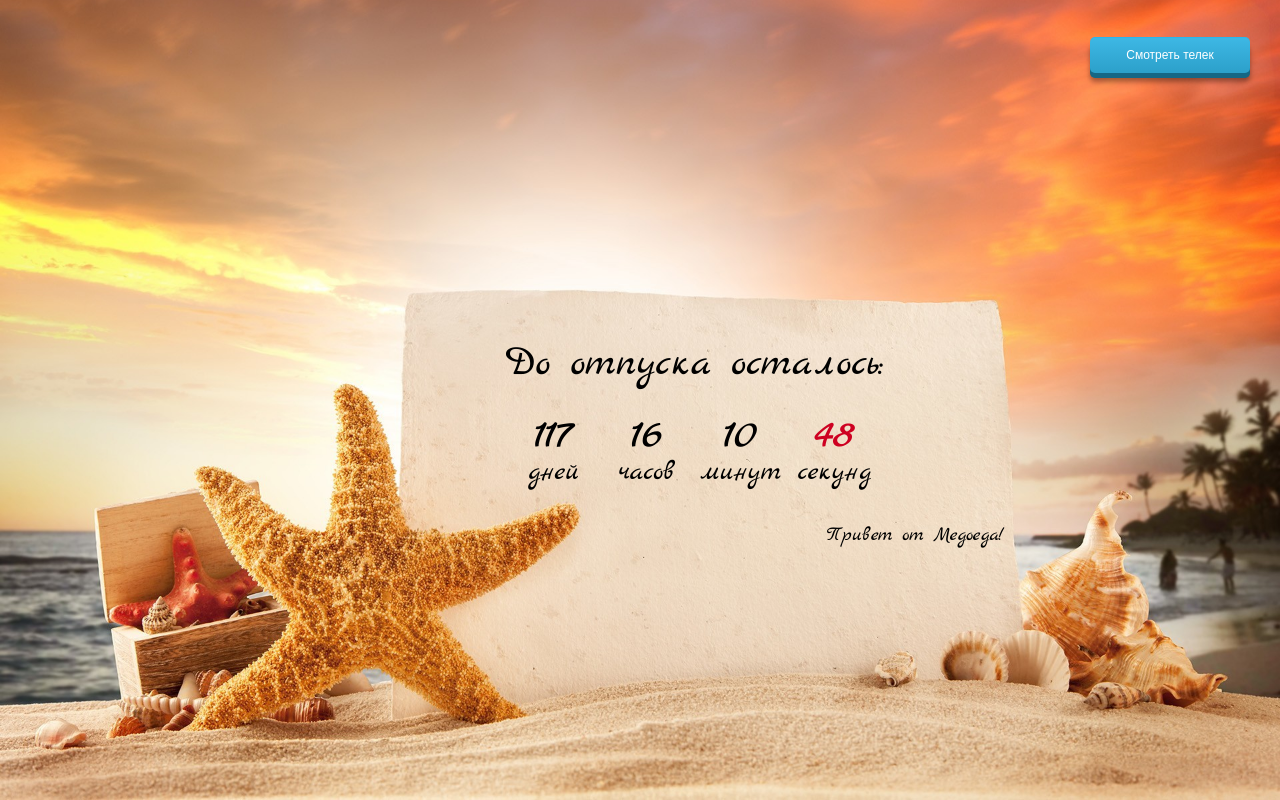
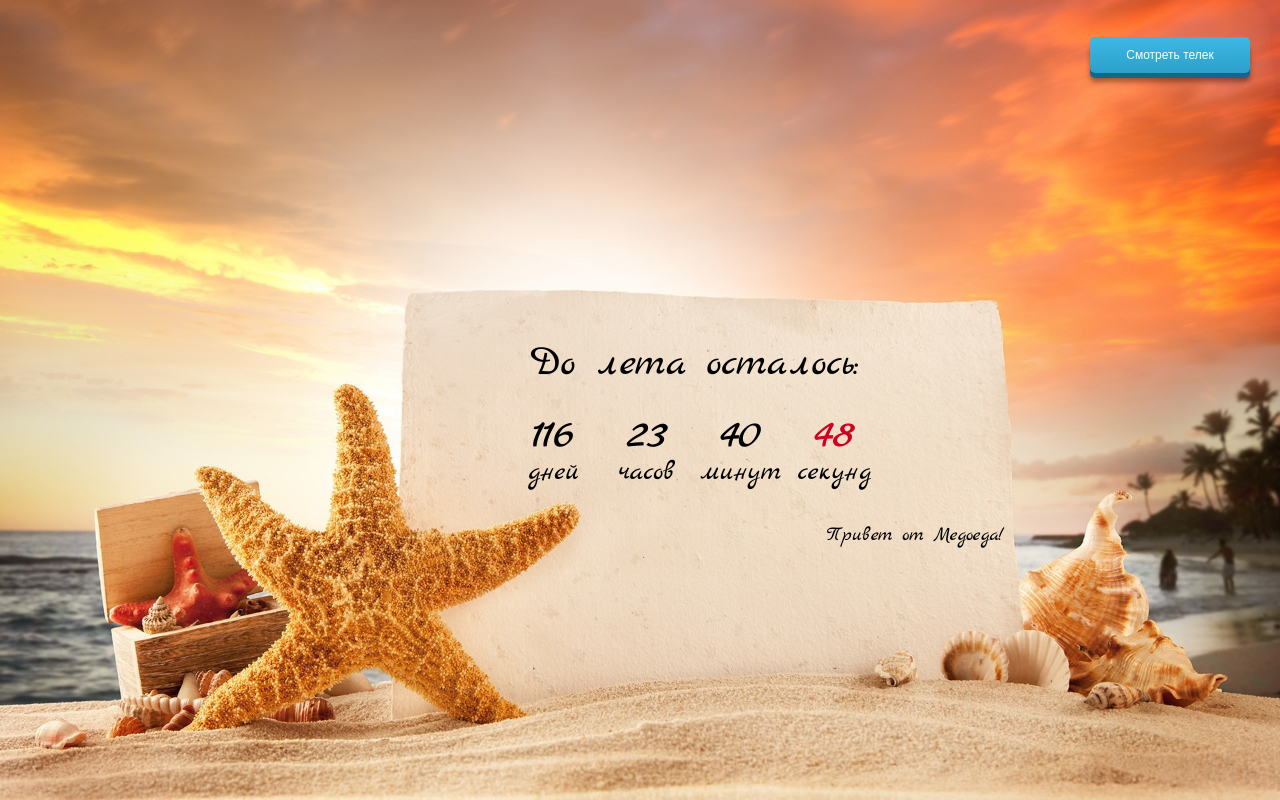
Before and after one commit to VladViger/myPortfolio, a plain HTML site: page no-portfolio/summer/index.html in a window 1280 px wide. Drawn offline with Linux system fonts and the light colour scheme.

Commit message:
restart summer counter

```diff
--- a/no-portfolio/summer/index.html
+++ b/no-portfolio/summer/index.html
@@ -16,7 +16,7 @@
 </head>
 <body>
     <div class="counter-wrap" id="counter-time">
-        <h1>До отпуска осталось:</h1>
+        <h1>До лета осталось:</h1>
         <p>
             <span id="day">-</span><br>дней
         </p>
@@ -83,7 +83,7 @@
             var timerId = setInterval( function() {counting()}, 200);
         }
 
-        openingDateCounter(2017, 6, 1, 16, 30, 0);
+        openingDateCounter(2017, 6, 1, 0, 0, 0);
 
         // TV-set
         var tv = document.getElementById('tv');
```
